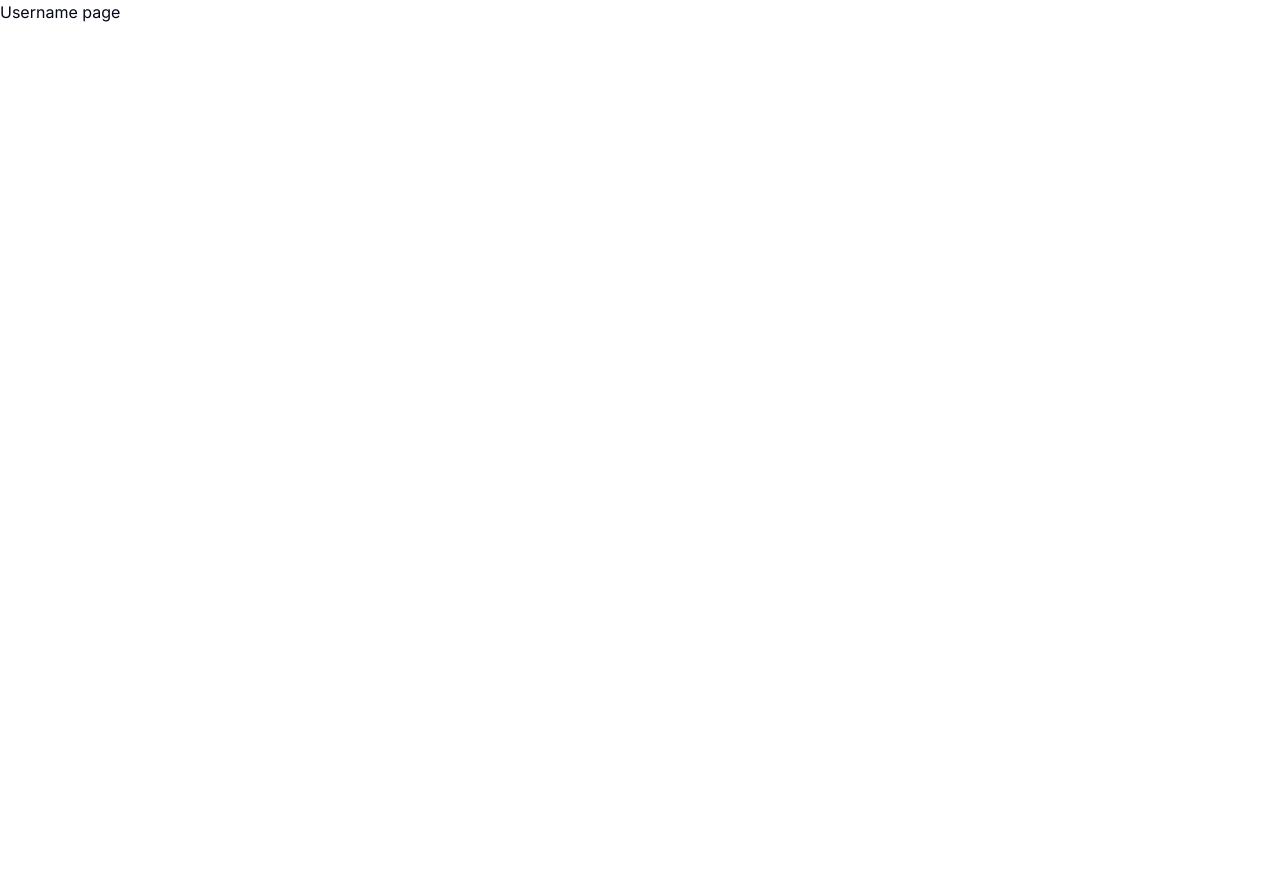
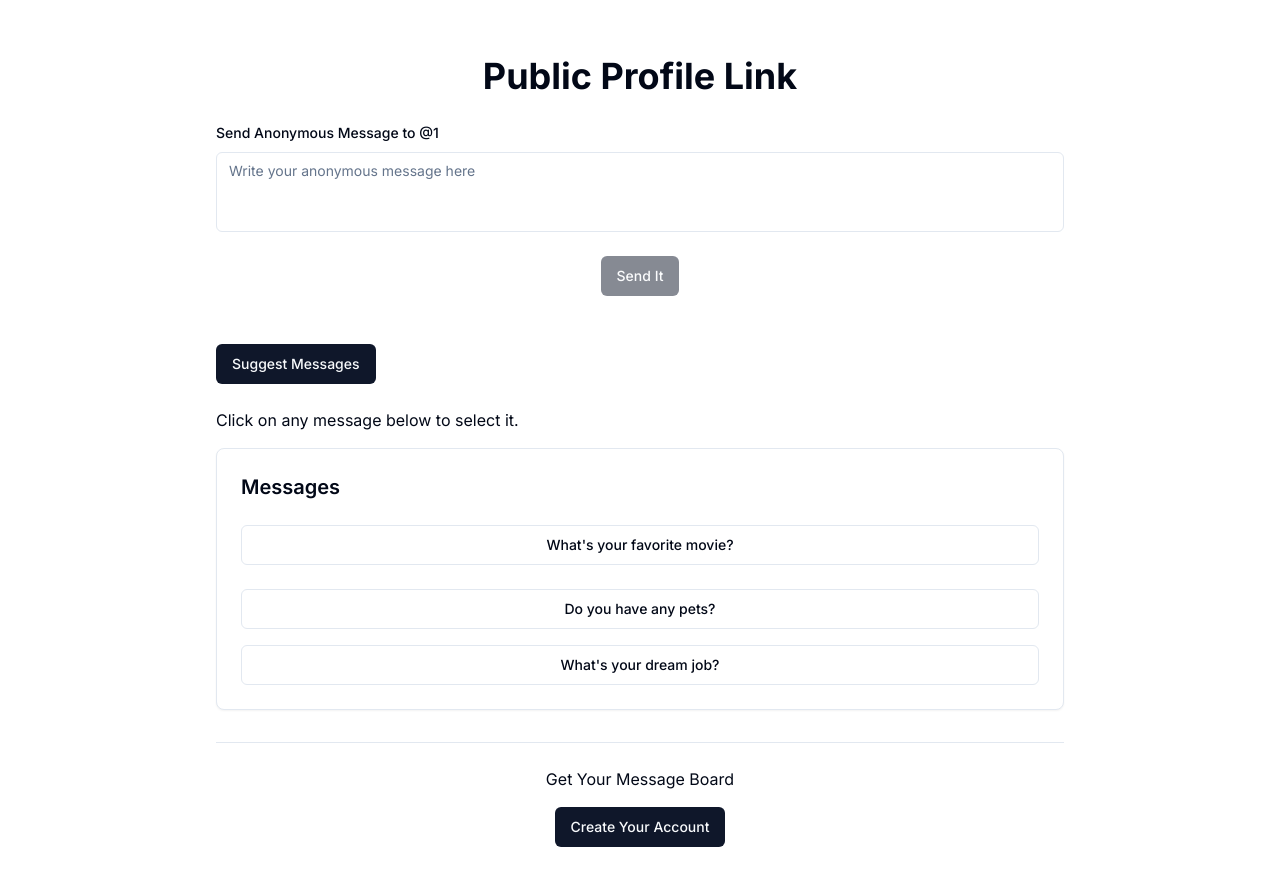
Before and after one commit to jhaman-09/mystrymsg, a Next.js app: page /u/1 in a window 1280 px wide. Shown: the top 886 px of the page. Before the commit the page ends 800 px from the top, so only its background shows below. Built offline with nearby package versions, Linux system fonts and the light colour scheme.

Commit message:
approx error fixed

```diff
--- a/package.json
+++ b/package.json
@@ -23,6 +23,7 @@
     "bcryptjs": "^2.4.3",
     "class-variance-authority": "^0.7.1",
     "clsx": "^2.1.1",
+    "dayjs": "^1.11.13",
     "embla-carousel-autoplay": "^8.5.1",
     "embla-carousel-react": "^8.5.1",
     "lucide-react": "^0.468.0",
--- a/src/app/(app)/dashboard/page.tsx
+++ b/src/app/(app)/dashboard/page.tsx
@@ -64,6 +64,8 @@
       try {
         const res = await axios.get<ApiResponse>(`/api/get-messages`);
         setMessages(res.data.messages || []);
+
+        console.log("All Messages", res.data.messages)
         if (refresh) {
           toast({
             title: "Refreshed messages",
--- a/src/app/(auth)/sign-in/page.tsx
+++ b/src/app/(auth)/sign-in/page.tsx
@@ -63,8 +63,6 @@
         variant: "default",
       });
       router.replace("/dashboard");
-    } else {
-      console.error("No URL found for redirection.");
     }
   };
 
@@ -86,9 +84,7 @@
               render={({ field }) => (
                 <FormItem>
                   <FormLabel>Email/Username</FormLabel>
-                  <FormControl>
                     <Input placeholder="Enter email/username" {...field} />
-                  </FormControl>
                   <FormMessage />
                 </FormItem>
               )}
--- a/src/app/api/delete-message/[messageId]/route.ts
+++ b/src/app/api/delete-message/[messageId]/route.ts
@@ -3,11 +3,12 @@
 import { getServerSession, User } from "next-auth";
 import { authOptions } from "../../auth/[...nextauth]/options";
 
+
 export async function DELETE(
   request: Request,
   { params }: { params: { messageId: string } }
 ) {
-  const messageId = params.messageId;
+  const message_id = params.messageId;
   await dbConnect();
 
   const session = await getServerSession(authOptions);
@@ -22,12 +23,12 @@
     );
   }
 
-  const user = session.user as User;
+  const user : User = session.user as User;
 
   try {
     const messageDeletedResult = await UserModel.updateOne(
       { _id: user._id }, // find user
-      { $pull: { messages: { _id: messageId } } } // perform deletion
+      { $pull: { messages: { _id: message_id } } } // perform deletion
     );
 
     if (messageDeletedResult.modifiedCount === 0) {
@@ -37,7 +38,7 @@
           message: "Message not found or already deleted..",
         },
         {
-          status: 401,
+          status: 404,
         }
       );
     }
@@ -45,7 +46,7 @@
     return Response.json(
       {
         success: true,
-        message: "Message deleted successfully",
+        message: "Message deleted",
       },
       {
         status: 200,
--- a/src/app/api/get-messages/route.ts
+++ b/src/app/api/get-messages/route.ts
@@ -25,20 +25,27 @@
   const userId = new mongoose.Types.ObjectId(user._id);
 
   try {
+    // const foundUser = await UserModel.aggregate([
+    //   //   { $match: { _id: userId } },
+    //   //   { $unwind: "$messages" },
+    //   //   { $sort: { "messages.createdAt": -1 } },
+    //   //   { $group: { _id: "$_id", messages: { $push: "$messages" } } },
+    //   // ]).exec();
+    //   { $match: { _id: userId } },
+    //   {
+    //     $project: {
+    //       _id: 1,
+    //       messages: { $slice: [{ $arrayElemAt: ["$messages", 0] }, -1] }, // replace slice limit the array
+    //     },
+    //   },
+    //   // No need to unwind and group here unless additional fields are calculated.
+    // ]).exec();
+
     const foundUser = await UserModel.aggregate([
-      //   { $match: { _id: userId } },
-      //   { $unwind: "$messages" },
-      //   { $sort: { "messages.createdAt": -1 } },
-      //   { $group: { _id: "$_id", messages: { $push: "$messages" } } },
-      // ]).exec();
       { $match: { _id: userId } },
-      {
-        $project: {
-          _id: 1,
-          messages: { $slice: [{ $arrayElemAt: ["$messages", 0] }, -1] }, // replace slice limit the array
-        },
-      },
-      // No need to unwind and group here unless additional fields are calculated.
+      { $unwind: "$messages" },
+      { $sort: { "messages.createdAt": -1 } },
+      { $group: { _id: "$_id", messages: { $push: "$messages" } } },
     ]).exec();
 
 
--- a/src/app/u/[username]/page.tsx
+++ b/src/app/u/[username]/page.tsx
@@ -1,9 +1,181 @@
-import React from 'react'
+"use client";
 
-const UserMessagePage = () => {
+import React, { useState } from "react";
+import axios, { AxiosError } from "axios";
+import { zodResolver } from "@hookform/resolvers/zod";
+import { useForm } from "react-hook-form";
+import { Loader2 } from "lucide-react";
+import { Button } from "@/components/ui/button";
+import { Separator } from "@/components/ui/separator";
+import { CardHeader, CardContent, Card } from "@/components/ui/card";
+import { useCompletion } from "ai/react";
+import {
+  Form,
+  FormControl,
+  FormField,
+  FormItem,
+  FormLabel,
+  FormMessage,
+} from "@/components/ui/form";
+import { Textarea } from "@/components/ui/textarea";
+import { useToast } from "@/hooks/use-toast";
+import * as z from "zod";
+import Link from "next/link";
+import { useParams } from "next/navigation";
+import { ApiResponse } from "../../../../types/ApiResponse";
+import { messageSchema } from "@/Schema/messageSchema";
+
+const specialChar = "||";
+
+const parseStringMessages = (messageString: string): string[] => {
+  return messageString.split(specialChar);
+};
+
+const initialMessageString =
+  "What's your favorite movie?||Do you have any pets?||What's your dream job?";
+
+export default function SendMessage() {
+  const params = useParams<{ username: string }>();
+  const username = params.username;
+
+  const { toast } = useToast();
+
+  const {
+    complete,
+    completion,
+    isLoading: isSuggestLoading,
+    error,
+  } = useCompletion({
+    api: "/api/suggest-messages",
+    initialCompletion: initialMessageString,
+  });
+
+  const form = useForm<z.infer<typeof messageSchema>>({
+    resolver: zodResolver(messageSchema),
+  });
+
+  const messageContent = form.watch("content");
+
+  const handleMessageClick = (message: string) => {
+    form.setValue("content", message);
+  };
+
+  const [isLoading, setIsLoading] = useState(false);
+
+  const onSubmit = async (data: z.infer<typeof messageSchema>) => {
+    setIsLoading(true);
+    try {
+      const response = await axios.post<ApiResponse>("/api/send-message", {
+        ...data,
+        username,
+      });
+
+      toast({
+        title: response.data.message,
+        variant: "default",
+      });
+      form.reset({ ...form.getValues(), content: "" });
+    } catch (error) {
+      const axiosError = error as AxiosError<ApiResponse>;
+      toast({
+        title: "Error",
+        description:
+          axiosError.response?.data.message ?? "Failed to sent message",
+        variant: "destructive",
+      });
+    } finally {
+      setIsLoading(false);
+    }
+  };
+
+  const fetchSuggestedMessages = async () => {
+    try {
+      complete("");
+    } catch (error) {
+      console.error("Error fetching messages:", error);
+      // Handle error appropriately
+    }
+  };
+
   return (
-    <div>Username  page</div>
-  )
+    <div className="container mx-auto my-8 p-6 bg-white rounded max-w-4xl">
+      <h1 className="text-4xl font-bold mb-6 text-center">
+        Public Profile Link
+      </h1>
+      <Form {...form}>
+        <form onSubmit={form.handleSubmit(onSubmit)} className="space-y-6">
+          <FormField
+            control={form.control}
+            name="content"
+            render={({ field }) => (
+              <FormItem>
+                <FormLabel>Send Anonymous Message to @{username}</FormLabel>
+                <FormControl>
+                  <Textarea
+                    placeholder="Write your anonymous message here"
+                    className="resize-none"
+                    {...field}
+                  />
+                </FormControl>
+                <FormMessage />
+              </FormItem>
+            )}
+          />
+          <div className="flex justify-center">
+            {isLoading ? (
+              <Button disabled>
+                <Loader2 className="mr-2 h-4 w-4 animate-spin" />
+                Please wait
+              </Button>
+            ) : (
+              <Button type="submit" disabled={isLoading || !messageContent}>
+                Send It
+              </Button>
+            )}
+          </div>
+        </form>
+      </Form>
+
+      <div className="space-y-4 my-8">
+        <div className="space-y-2">
+          <Button
+            onClick={fetchSuggestedMessages}
+            className="my-4"
+            disabled={isSuggestLoading}
+          >
+            Suggest Messages
+          </Button>
+          <p>Click on any message below to select it.</p>
+        </div>
+        <Card>
+          <CardHeader>
+            <h3 className="text-xl font-semibold">Messages</h3>
+          </CardHeader>
+          <CardContent className="flex flex-col space-y-4">
+            {error ? (
+              <p className="text-red-500">{error.message}</p>
+            ) : (
+              parseStringMessages(completion).map((message, index) => (
+                <Button
+                  key={index}
+                  variant="outline"
+                  className="mb-2"
+                  onClick={() => handleMessageClick(message)}
+                >
+                  {message}
+                </Button>
+              ))
+            )}
+          </CardContent>
+        </Card>
+      </div>
+      <Separator className="my-6" />
+      <div className="text-center">
+        <div className="mb-4">Get Your Message Board</div>
+        <Link href={"/sign-up"}>
+          <Button>Create Your Account</Button>
+        </Link>
+      </div>
+    </div>
+  );
 }
-
-export default UserMessagePage
--- /dev/null
+++ b/src/components/ui/textarea.tsx
@@ -0,0 +1,22 @@
+import * as React from "react"
+
+import { cn } from "@/lib/utils"
+
+const Textarea = React.forwardRef<
+  HTMLTextAreaElement,
+  React.ComponentProps<"textarea">
+>(({ className, ...props }, ref) => {
+  return (
+    <textarea
+      className={cn(
+        "flex min-h-[80px] w-full rounded-md border border-input bg-background px-3 py-2 text-base ring-offset-background placeholder:text-muted-foreground focus-visible:outline-none focus-visible:ring-2 focus-visible:ring-ring focus-visible:ring-offset-2 disabled:cursor-not-allowed disabled:opacity-50 md:text-sm",
+        className
+      )}
+      ref={ref}
+      {...props}
+    />
+  )
+})
+Textarea.displayName = "Textarea"
+
+export { Textarea }
```
Also changed, not shown: src/app/(app)/layout.tsx (+22 -0 lines), src/components/MessageCard.tsx (+13 -4 lines), 1 other file (tests, documents, lock files or other folders).
